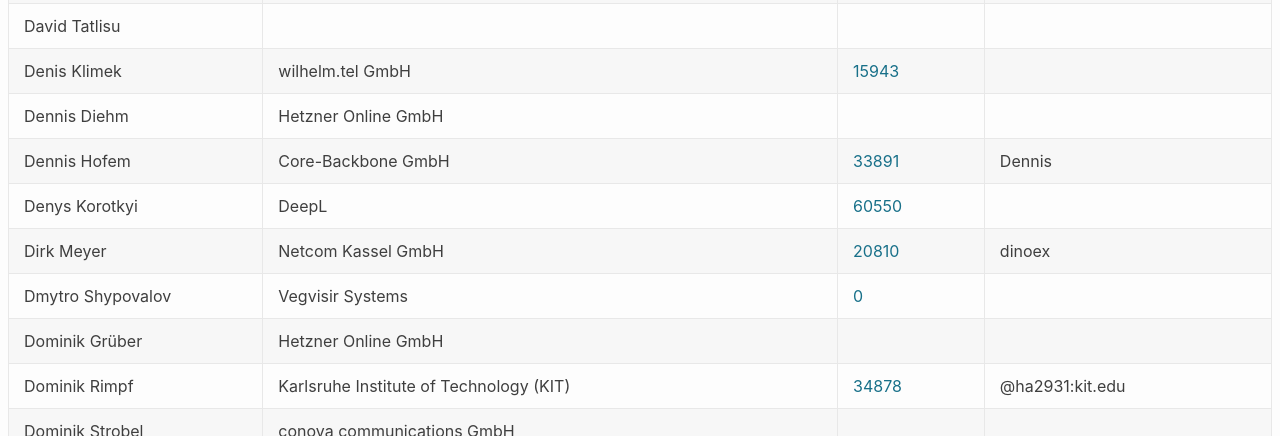
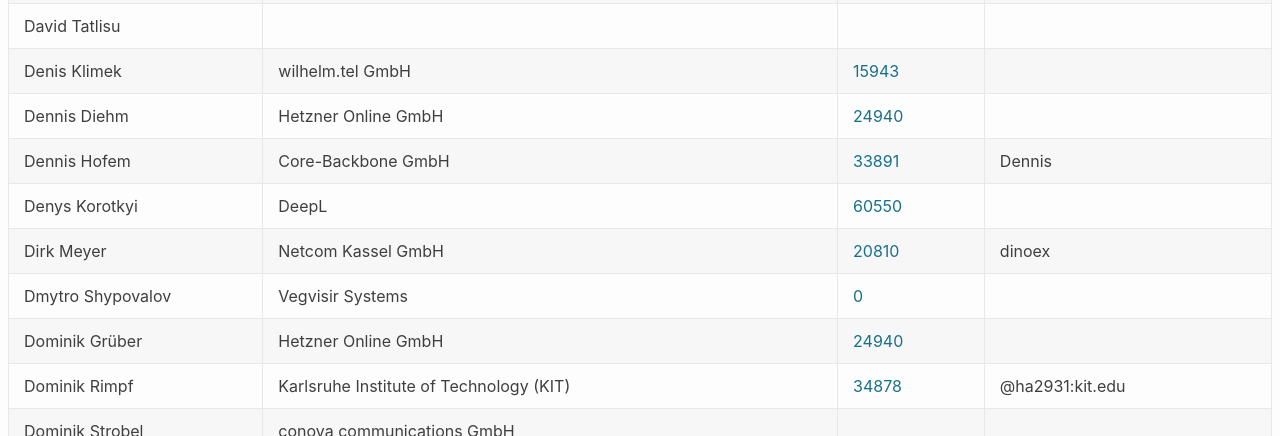
Before and after one commit to denog/pretix-attendeelist, a Jekyll site: the page built from denog16/index.markdown, in a window 1280 px wide and 900 px high, scrolled down 4903 px. Shown: the part 154-590 px from the top of the window. Built offline with Jekyll 4.4.1, drawn with Linux system fonts in a browser that asks for light colours.

Commit message:
Latest data: Tue Nov  5 17:48:08 UTC 2024

```diff
--- a/_data/attendees_denog16_onsite.json
+++ b/_data/attendees_denog16_onsite.json
@@ -669,7 +669,7 @@
     "name": "Dennis Diehm",
     "company": "Hetzner Online GmbH",
     "irc": null,
-    "asn": null
+    "asn": "24940"
   },
   {
     "name": "Dennis Hofem",
@@ -699,7 +699,7 @@
     "name": "Dominik Grüber",
     "company": "Hetzner Online GmbH",
     "irc": null,
-    "asn": null
+    "asn": "24940"
   },
   {
     "name": "Dominik Rimpf",
```
